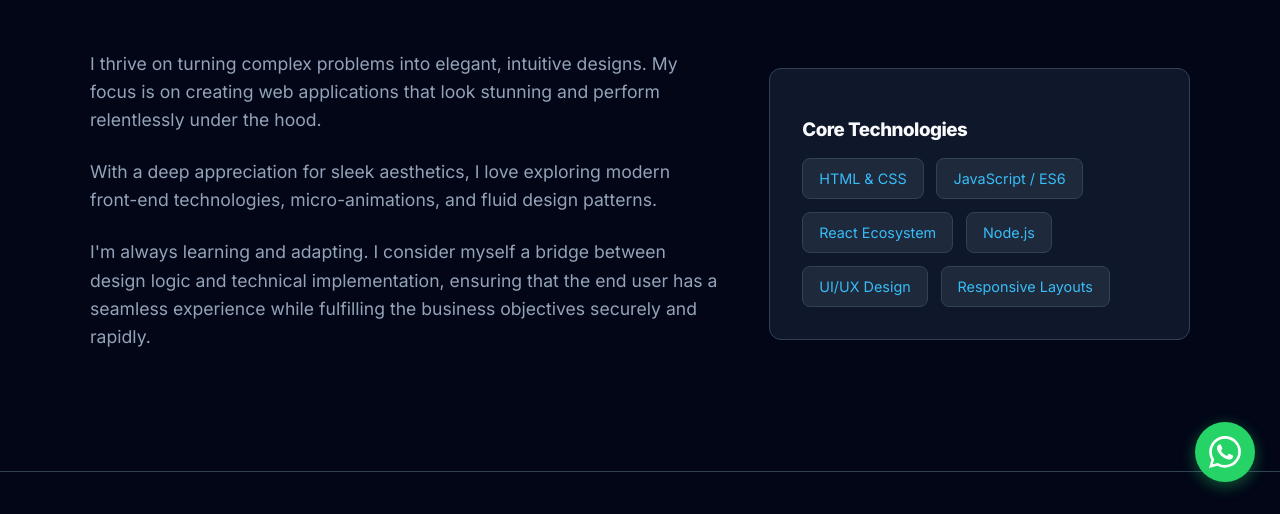
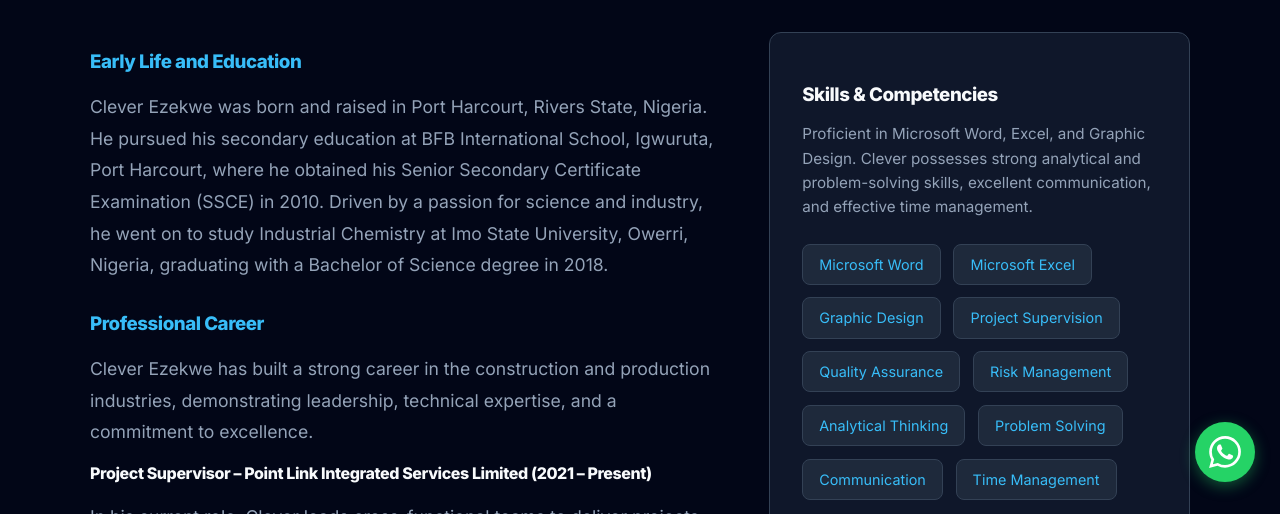
Before and after one commit to ezekweclever-netizen/portfolio, a plain HTML site: page about.html in a window 1280 px wide. Shown: the part 293-807 px from the top of the page. Drawn offline with Linux system fonts and the light colour scheme.

Commit message:
Add full professional biography and update skills box

```diff
--- a/about.html
+++ b/about.html
@@ -34,22 +34,47 @@
     <main style="padding-top: 100px; min-height: 80vh;">
         <section class="section">
             <div class="container reveal">
-                <h2 class="section-title">About Me</h2>
+                <h2 class="section-title">Biography</h2>
                 <div class="about-grid">
-                    <div class="about-text">
-                        <p>I thrive on turning complex problems into elegant, intuitive designs. My focus is on creating web applications that look stunning and perform relentlessly under the hood.</p>
-                        <p>With a deep appreciation for sleek aesthetics, I love exploring modern front-end technologies, micro-animations, and fluid design patterns.</p>
-                        <p>I'm always learning and adapting. I consider myself a bridge between design logic and technical implementation, ensuring that the end user has a seamless experience while fulfilling the business objectives securely and rapidly.</p>
+                    <div class="about-text" style="line-height: 1.8;">
+                        <h3 style="color: var(--primary); margin-bottom: 1rem;">Early Life and Education</h3>
+                        <p style="margin-bottom: 1rem;">Clever Ezekwe was born and raised in Port Harcourt, Rivers State, Nigeria. He pursued his secondary education at BFB International School, Igwuruta, Port Harcourt, where he obtained his Senior Secondary Certificate Examination (SSCE) in 2010. Driven by a passion for science and industry, he went on to study Industrial Chemistry at Imo State University, Owerri, Nigeria, graduating with a Bachelor of Science degree in 2018.</p>
+
+                        <h3 style="color: var(--primary); margin-top: 2rem; margin-bottom: 1rem;">Professional Career</h3>
+                        <p style="margin-bottom: 1rem;">Clever Ezekwe has built a strong career in the construction and production industries, demonstrating leadership, technical expertise, and a commitment to excellence.</p>
+
+                        <h4 style="margin-top: 1rem; color: var(--text-main);">Project Supervisor – Point Link Integrated Services Limited (2021 – Present)</h4>
+                        <p style="margin-bottom: 1rem;">In his current role, Clever leads cross-functional teams to deliver projects on time and within budget. He develops detailed project plans, manages resources, and ensures alignment with stakeholder expectations. His responsibilities include facilitating project meetings, optimizing workflows, and implementing risk management strategies to minimize disruptions.</p>
+
+                        <h4 style="margin-top: 1rem; color: var(--text-main);">Industrial Trainee – Chumalux Paints, Port Harcourt (2017 – 2018)</h4>
+                        <p style="margin-bottom: 1rem;">During his industrial training, Clever gained hands-on experience in overseeing product quality checks, operating production machines, and testing samples. He was actively involved in maintaining equipment and ensuring cleanliness in the factory environment, contributing to efficient production processes.</p>
+
+                        <h4 style="margin-top: 1rem; color: var(--text-main);">Product Quality Control/Assurance – Ripples Potable Water, Port Harcourt (2011 – 2012)</h4>
+                        <p style="margin-bottom: 1rem;">Earlier in his career, Clever worked in quality control and assurance, where he planned and scheduled production processes, procured resources, and oversaw production lines. He ensured that products met required quality standards through rigorous testing and monitoring, while also maintaining production equipment.</p>
+
+                        <h3 style="color: var(--primary); margin-top: 2rem; margin-bottom: 1rem;">Personal Interests</h3>
+                        <p style="margin-bottom: 1rem;">Beyond his professional life, Clever enjoys reading, sustainable projects, travelling, and sports. These interests reflect his curiosity, commitment to environmental responsibility, and active lifestyle.</p>
+
+                        <h3 style="color: var(--primary); margin-top: 2rem; margin-bottom: 1rem;">Conclusion</h3>
+                        <p>Clever Ezekwe is a highly motivated professional with a proven track record in project supervision, quality assurance, and industrial production. His blend of technical expertise, leadership skills, and personal interests positions him as a valuable contributor to any organization seeking growth, innovation, and excellence.</p>
                     </div>
-                    <div class="skills-box card">
-                        <h3>Core Technologies</h3>
-                        <div class="skills-tags">
-                            <span>HTML & CSS</span>
-                            <span>JavaScript / ES6</span>
-                            <span>React Ecosystem</span>
-                            <span>Node.js</span>
-                            <span>UI/UX Design</span>
-                            <span>Responsive Layouts</span>
+
+                    <div style="display: flex; flex-direction: column; gap: 2rem; position: sticky; top: 100px;">
+                        <div class="skills-box card">
+                            <h3 style="margin-bottom: 1rem;">Skills & Competencies</h3>
+                            <p style="color: var(--text-muted); margin-bottom: 1.5rem; font-size: 0.95rem;">Proficient in Microsoft Word, Excel, and Graphic Design. Clever possesses strong analytical and problem-solving skills, excellent communication, and effective time management.</p>
+                            <div class="skills-tags">
+                                <span>Microsoft Word</span>
+                                <span>Microsoft Excel</span>
+                                <span>Graphic Design</span>
+                                <span>Project Supervision</span>
+                                <span>Quality Assurance</span>
+                                <span>Risk Management</span>
+                                <span>Analytical Thinking</span>
+                                <span>Problem Solving</span>
+                                <span>Communication</span>
+                                <span>Time Management</span>
+                            </div>
                         </div>
                     </div>
                 </div>
--- a/style.css
+++ b/style.css
@@ -285,7 +285,7 @@ a:hover {
     display: grid;
     grid-template-columns: 3fr 2fr;
     gap: 3rem;
-    align-items: center;
+    align-items: start;
 }
 
 .about-text p {
```
